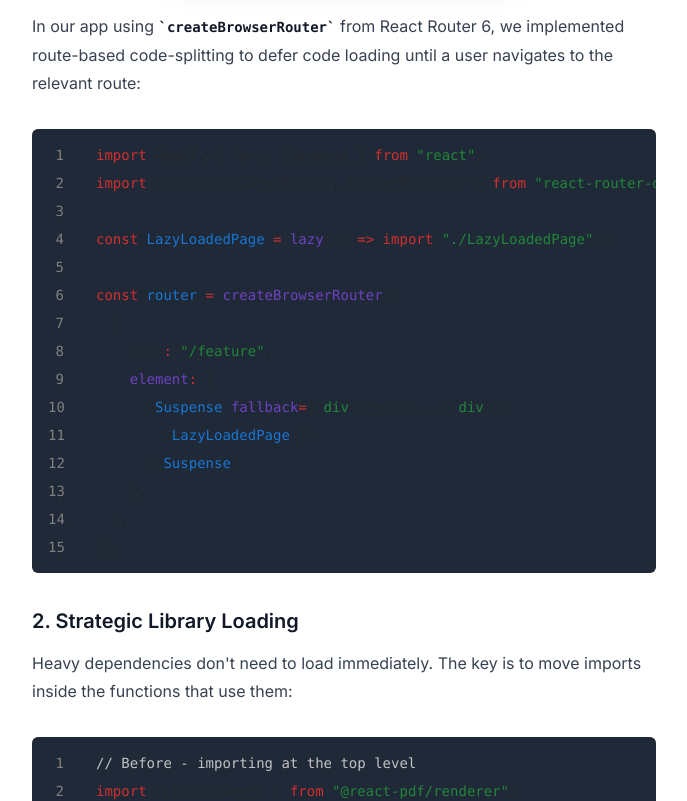
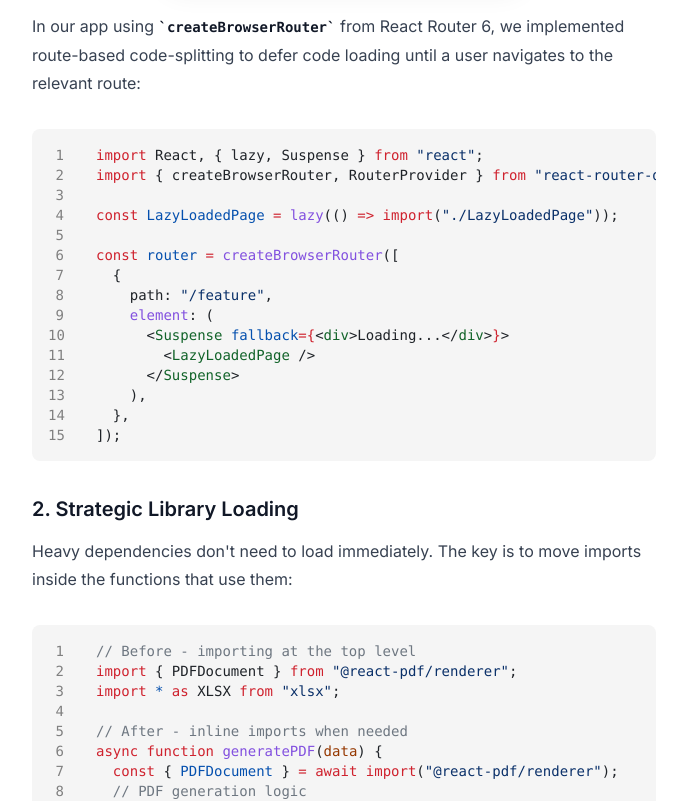
Before and after one commit to hinedy/portfolio, a Next.js app: page /blog/bundle in a window 1280 px wide. Shown: the part 800-1601 px from the top of the page, without its empty margins (296-983 px from the left). Built offline with nearby package versions, Linux system fonts and the light colour scheme.

Commit message:
Improve code block theming and add not-prose class on code blocks

```diff
--- a/src/app/globals.css
+++ b/src/app/globals.css
@@ -80,33 +80,52 @@
 }
 
 pre {
-    @apply !px-0 rounded-lg overflow-x-auto py-4
+  @apply overflow-x-auto rounded-lg bg-neutral-100 !px-0 py-4 dark:bg-neutral-900;
 }
 
 pre [data-line] {
-    @apply px-4
+  @apply px-4;
 }
 
 code {
-    @apply text-sm md:text-base !leading-loose;
+  @apply text-sm !leading-loose md:text-base;
 }
 
 pre > code {
   counter-reset: line;
+  font-size: 0.875rem !important;
+  line-height: 1.25rem !important;
 }
 
-  code[data-theme*=" "],
+/* rehype-pretty-code dual theme support */
+/* The plugin generates CSS variables as inline styles on code elements */
+/* Variables: --shiki-light, --shiki-dark (always generated) */
+/* With keepBackground: false, --shiki-light-bg and --shiki-dark-bg are NOT generated */
+/* Pre elements now have not-prose class to exclude them from prose styles */
+
+/* Light theme (default) */
+pre code[data-theme*=" "],
+code[data-theme*=" "] {
+  color: var(--shiki-light);
+  /* Background variable only exists if keepBackground: true */
+  background-color: var(--shiki-light-bg, transparent);
+}
+
+pre code[data-theme*=" "] span,
 code[data-theme*=" "] span {
   color: var(--shiki-light);
-    background-color: var(--shiki-light-bg);
 }
 
-  @media (prefers-color-scheme: dark) {
-    code[data-theme*=" "],
-    code[data-theme*=" "] span {
+/* Dark theme */
+.dark pre code[data-theme*=" "],
+.dark code[data-theme*=" "] {
   color: var(--shiki-dark);
-      background-color: var(--shiki-dark-bg);
+  background-color: var(--shiki-dark-bg, transparent);
 }
+
+.dark pre code[data-theme*=" "] span,
+.dark code[data-theme*=" "] span {
+  color: var(--shiki-dark);
 }
 
 code[data-line-numbers] {
@@ -116,7 +135,7 @@
 code[data-line-numbers] > [data-line]::before {
   counter-increment: line;
   content: counter(line);
-    @apply inline-block w-4 mr-4 text-right text-gray-500;
+  @apply mr-4 inline-block w-4 text-right text-gray-500;
 }
 
 code {
--- a/src/data/blog.ts
+++ b/src/data/blog.ts
@@ -19,6 +19,29 @@ function getMDXFiles(dir: string) {
   return fs.readdirSync(dir).filter((file) => path.extname(file) === ".mdx");
 }
 
+// Rehype plugin to add not-prose class to pre elements
+function rehypeAddNotProse() {
+  return (tree: any) => {
+    if (!tree.children) return;
+
+    function traverse(node: any) {
+      if (node.type === "element" && node.tagName === "pre") {
+        node.properties = node.properties || {};
+        const className = node.properties.className || [];
+        const classArray = Array.isArray(className) ? className : [className];
+        if (!classArray.includes("not-prose")) {
+          node.properties.className = [...classArray, "not-prose"];
+        }
+      }
+      if (node.children) {
+        node.children.forEach(traverse);
+      }
+    }
+
+    tree.children.forEach(traverse);
+  };
+}
+
 export async function markdownToHTML(markdown: string) {
   const p = await unified()
     .use(remarkParse)
@@ -27,11 +50,12 @@ export async function markdownToHTML(markdown: string) {
     .use(rehypePrettyCode, {
       // https://rehype-pretty.pages.dev/#usage
       theme: {
-        light: "min-light",
-        dark: "min-dark",
+        light: "github-light-default",
+        dark: "github-dark-default",
       },
       keepBackground: false,
     })
+    .use(rehypeAddNotProse)
     .use(rehypeStringify)
     .process(markdown);
 
```
Lines whose indentation alone changed are shown as unchanged.
